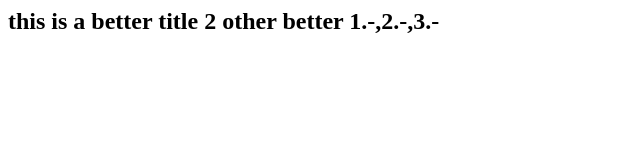
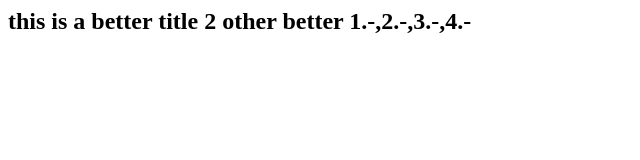
Before and after one commit to javierarmando1/documentos, a plain HTML site: page index.html in a window 1280 px wide. Shown: the full height of the page, 0-640 px from the left. Drawn offline with Linux system fonts and the light colour scheme.

Commit message:
cambio 4

```diff
--- a/index.html
+++ b/index.html
@@ -3,6 +3,6 @@
 		<title>Mi página de ejemplo</title>
 	</head>
 	<body>
-		<h2> this is a better title 2 other better 1.-,2.-,3.-</h2>
+		<h2> this is a better title 2 other better 1.-,2.-,3.-,4.-</h2>
 	</body>
 </html>
```
